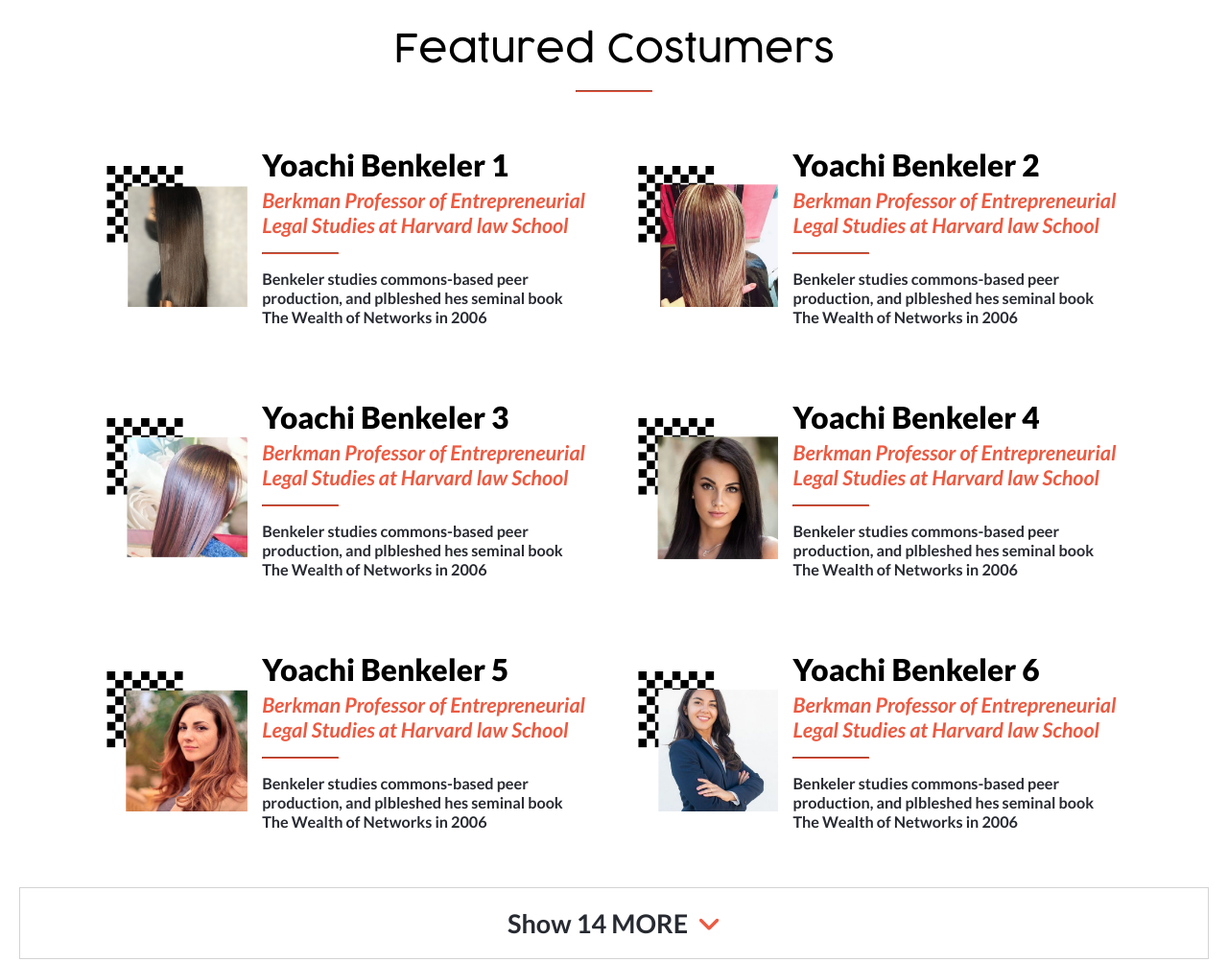
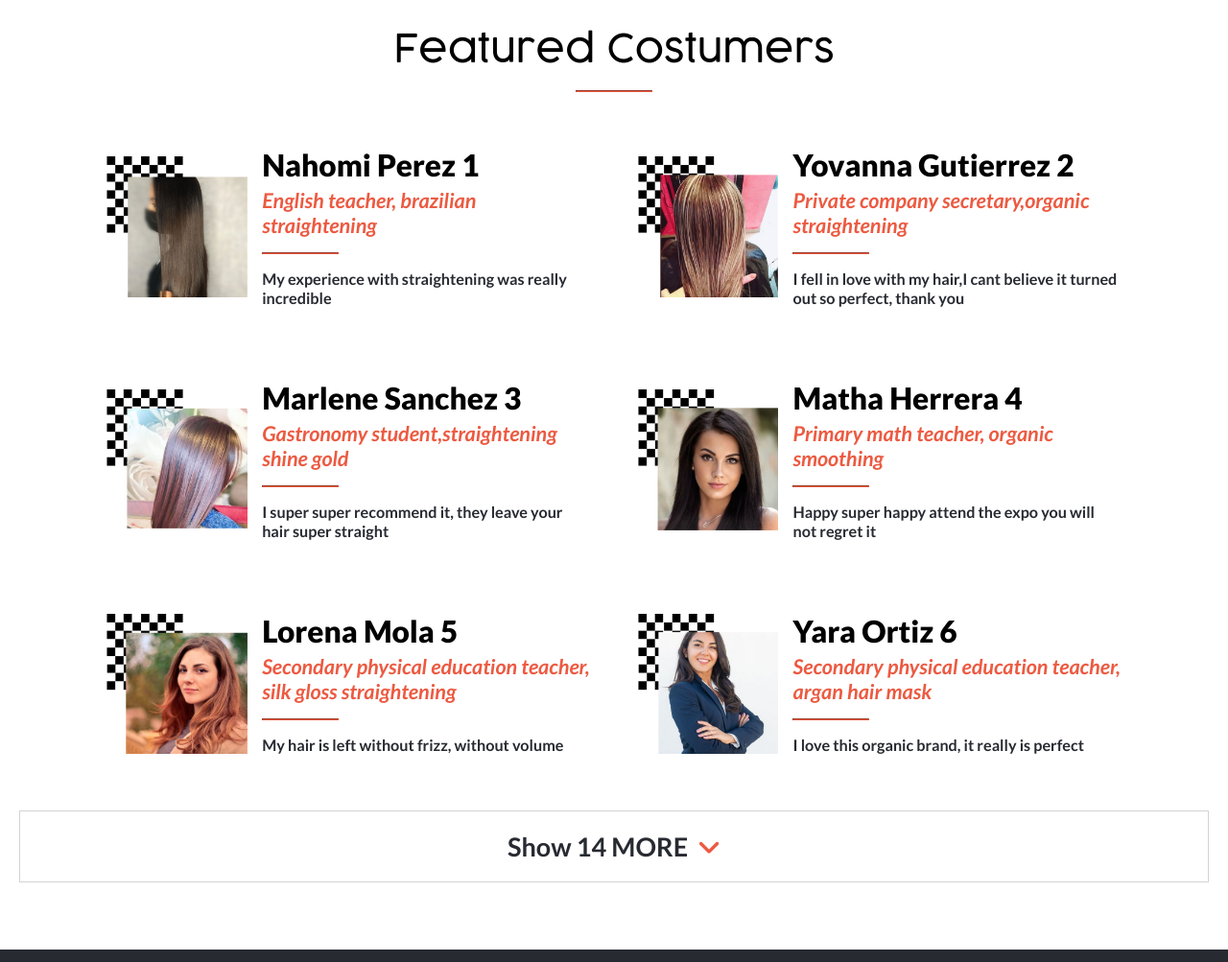
Before and after one commit to LuisDavidRodriguez/capstone-1, a website with bundled scripts: page index.html in a window 1280 px wide. Shown: the part 1340-2343 px from the top of the page at 96% size. Built offline with nearby package versions, Linux system fonts and the light colour scheme.

Commit message:
Add animation to the cards

```diff
--- a/index.html
+++ b/index.html
@@ -82,7 +82,7 @@
             </article>
 
             <a id="showMoreSpeakers" href="#!" class="btn-2">MORE <i class="fa-solid fa-angle-down"></i></a>
-            <a id="hideSpeakers" href="#!" class="btn-2">Hide <i class="fa-solid fa-angle-up"></i></a>
+            <a id="hideSpeakers" href="#news" class="btn-2">Hide <i class="fa-solid fa-angle-up"></i></a>
         </section>
     </main>
 
--- a/js/projects.js
+++ b/js/projects.js
@@ -7,126 +7,125 @@ const hideMoreBtn = document.querySelector('#hideSpeakers');
 const speakersData = [
   {
     image: 'images/presenters/1.png',
-    name: 'Yoachi Benkeler 1',
-    carier: 'Berkman Professor of Entrepreneurial Legal Studies at Harvard law School',
-    expirience: 'Benkeler studies commons-based peer production, and plbleshed hes seminal book The Wealth of Networks in 2006',
+    name: 'Nahomi Perez 1',
+    carier: 'English teacher, brazilian straightening',
+    expirience: 'My experience with straightening was really incredible',
   },
   {
     image: 'images/presenters/2.png',
-    name: 'Yoachi Benkeler 2',
-    carier: 'Berkman Professor of Entrepreneurial Legal Studies at Harvard law School',
-    expirience: 'Benkeler studies commons-based peer production, and plbleshed hes seminal book The Wealth of Networks in 2006',
+    name: 'Yovanna Gutierrez 2',
+    carier: 'Private company secretary,organic straightening ',
+    expirience: 'I fell in love with my hair,I cant believe it turned out so perfect, thank you'
   },
   {
     image: 'images/presenters/3.png',
-    name: 'Yoachi Benkeler 3',
-    carier: 'Berkman Professor of Entrepreneurial Legal Studies at Harvard law School',
-    expirience: 'Benkeler studies commons-based peer production, and plbleshed hes seminal book The Wealth of Networks in 2006',
+    name: 'Marlene Sanchez 3',
+    carier: 'Gastronomy student,straightening shine gold',
+    expirience: 'I super super recommend it, they leave your hair super straight',
   },
   {
     image: 'images/presenters/4.png',
-    name: 'Yoachi Benkeler 4',
-    carier: 'Berkman Professor of Entrepreneurial Legal Studies at Harvard law School',
-    expirience: 'Benkeler studies commons-based peer production, and plbleshed hes seminal book The Wealth of Networks in 2006',
+    name: 'Matha Herrera 4',
+    carier: 'Primary math teacher, organic smoothing',
+    expirience: 'Happy super happy attend the expo you will not regret it',
   },
   {
     image: 'images/presenters/5.png',
-    name: 'Yoachi Benkeler 5',
-    carier: 'Berkman Professor of Entrepreneurial Legal Studies at Harvard law School',
-    expirience: 'Benkeler studies commons-based peer production, and plbleshed hes seminal book The Wealth of Networks in 2006',
+    name: 'Lorena Mola 5',
+    carier: 'Secondary physical education teacher, silk gloss straightening',
+    expirience: 'My hair is left without frizz, without volume',
   },
   {
     image: 'images/presenters/6.png',
-    name: 'Yoachi Benkeler 6',
-    carier: 'Berkman Professor of Entrepreneurial Legal Studies at Harvard law School',
-    expirience: 'Benkeler studies commons-based peer production, and plbleshed hes seminal book The Wealth of Networks in 2006',
+    name: 'Yara Ortiz 6',
+    carier: 'Secondary physical education teacher, argan hair mask',
+    expirience: 'I love this organic brand, it really is perfect',
   },
   {
     image: 'images/presenters/7.png',
-    name: 'Yoachi Benkeler 7',
-    carier: 'Berkman Professor of Entrepreneurial Legal Studies at Harvard law School',
-    expirience: 'Benkeler studies commons-based peer production, and plbleshed hes seminal book The Wealth of Networks in 2006',
+    name: 'Beatriz Villalobos 7',
+    carier: 'Chemical engineering student,hair growth shampoo',
+    expirience: 'I had used several brands to grow my hair and had not been successful until I met yaz fortozo my hair has grown quite a bit',
   },
   {
     image: 'images/presenters/8.png',
-    name: 'Yoachi Benkeler 8',
-    carier: 'Berkman Professor of Entrepreneurial Legal Studies at Harvard law School',
-    expirience: 'Benkeler studies commons-based peer production, and plbleshed hes seminal book The Wealth of Networks in 2006',
+    name: 'Yara Marquez 8',
+    carier: 'Communication, organic straightening',
+    expirience: 'My hair really needed help, im happy',
   },
   {
     image: 'images/presenters/9.png',
-    name: 'Yoachi Benkeler 9',
-    carier: 'Berkman Professor of Entrepreneurial Legal Studies at Harvard law School',
-    expirience: 'Benkeler studies commons-based peer production, and plbleshed hes seminal book The Wealth of Networks in 2006',
+    name: 'Lucila beffman 9',
+    carier: 'Degree in natural sciences, smoothing chocolate',
+    expirience: 'Grateful for the treatment, explanation, and attention, my hair was incredible',
   },
   {
     image: 'images/presenters/10.png',
-    name: 'Yoachi Benkeler 10',
-    carier: 'Berkman Professor of Entrepreneurial Legal Studies at Harvard law School',
-    expirience: 'Benkeler studies commons-based peer production, and plbleshed hes seminal book The Wealth of Networks in 2006',
+    name: 'Lara Rodriguez 10',
+    carier: 'Cosmetologist, chocolate hair mask',
+    expirience: 'After bleaching, this mask has hydrated my hair, I recommend the brand, go to the exhibition',
   },
   {
     image: 'images/presenters/11.png',
-    name: 'Yoachi Benkeler 11',
-    carier: 'Berkman Professor of Entrepreneurial Legal Studies at Harvard law School',
-    expirience: 'Benkeler studies commons-based peer production, and plbleshed hes seminal book The Wealth of Networks in 2006',
+    name: 'Gloria Vazquez 11',
+    carier: 'International trade, organic straightening',
+    expirience: 'After wasting so much time ironing my hair every day, wasting time and money, knowing this straightening has been the best',
   },
   {
     image: 'images/presenters/12.png',
-    name: 'Yoachi Benkeler 12',
-    carier: 'Berkman Professor of Entrepreneurial Legal Studies at Harvard law School',
-    expirience: 'Benkeler studies commons-based peer production, and plbleshed hes seminal book The Wealth of Networks in 2006',
+    name: 'Yug Cortez 12',
+    carier: 'Political Science, Argan Hair Mask',
+    expirience: 'It has hydrated my hair a lot, it is rich and not greasy, the best thing is that it is organic, I love that',
   },
   {
     image: 'images/presenters/13.png',
-    name: 'Yoachi Benkeler 13',
-    carier: 'Berkman Professor of Entrepreneurial Legal Studies at Harvard law School',
-    expirience: 'Benkeler studies commons-based peer production, and plbleshed hes seminal book The Wealth of Networks in 2006',
+    name: 'Dominica Tellez 13',
+    carier: 'Housewife, Brazilian Straightening',
+    expirience: 'It has been an excellent option for me, I highly recommend it.',
   },
   {
     image: 'images/presenters/14.png',
-    name: 'Yoachi Benkeler 14',
-    carier: 'Berkman Professor of Entrepreneurial Legal Studies at Harvard law School',
-    expirience: 'Benkeler studies commons-based peer production, and plbleshed hes seminal book The Wealth of Networks in 2006',
+    name: 'Sonia Colkin 14',
+    carier: 'Commercial manager, organic straightening',
+    expirience: 'If you want to save time, this option is ideal for you, you will no longer have to spend time ironing your hair',
   },
   {
     image: 'images/presenters/15.png',
-    name: 'Yoachi Benkeler 15',
-    carier: 'Berkman Professor of Entrepreneurial Legal Studies at Harvard law School',
-    expirience: 'Benkeler studies commons-based peer production, and plbleshed hes seminal book The Wealth of Networks in 2006',
+    name: 'Julia Monroe 15',
+    carier: 'Student in nutrition, organic straightening',
+    expirience: 'To you who will read this, I highly recommend it, it does not mistreat the hair, on the contrary, your hair is super soft',
   },
   {
     image: 'images/presenters/16.png',
-    name: 'Yoachi Benkeler 16',
-    carier: 'Berkman Professor of Entrepreneurial Legal Studies at Harvard law School',
-    expirience: 'Benkeler studies commons-based peer production, and plbleshed hes seminal book The Wealth of Networks in 2006',
+    name: 'Vianey Pineda 16',
+    carier: 'Public accountant, japanese smoothing',
+    expirience: 'I am delighted that I have not felt discomfort when applying this straightening, I recommend it',
   },
   {
     image: 'images/presenters/17.png',
-    name: 'Yoachi Benkeler 17',
-    carier: 'Berkman Professor of Entrepreneurial Legal Studies at Harvard law School',
-    expirience: 'Benkeler studies commons-based peer production, and plbleshed hes seminal book The Wealth of Networks in 2006',
+    name: 'Sandra Peralta 17',
+    carier: 'Language teacher, smooth shampoo',
+    expirience: 'If you want to continue keeping your hair straight, I recommend this shampoo, it leaves it incredible without frizz and hydrated',
   },
   {
     image: 'images/presenters/18.png',
-    name: 'Yoachi Benkeler 18',
-    carier: 'Berkman Professor of Entrepreneurial Legal Studies at Harvard law School',
-    expirience: 'Benkeler studies commons-based peer production, and plbleshed hes seminal book The Wealth of Networks in 2006',
+    name: 'Mayra Fuentes 18',
+    carier: 'Student in business administration, organic straightening and maintenance kit',
+    expirience: 'Happy with the collection, they gave me a kit and it is perfect to keep my hair straight',
   },
   {
     image: 'images/presenters/19.png',
-    name: 'Yoachi Benkeler 19',
-    carier: 'Berkman Professor of Entrepreneurial Legal Studies at Harvard law School',
-    expirience: 'Benkeler studies commons-based peer production, and plbleshed hes seminal book The Wealth of Networks in 2006',
+    name: 'Dennise Nuñez 19',
+    carier: 'Public accountant, organic straightening',
+    expirience: 'This straightening is not uncomfortable like others, and it leaves the hair super beautiful, I recommend it',
   },
   {
     image: 'images/presenters/20.png',
-    name: 'Yoachi Benkeler 20',
-    carier: 'Berkman Professor of Entrepreneurial Legal Studies at Harvard law School',
-    expirience: 'Benkeler studies commons-based peer production, and plbleshed hes seminal book The Wealth of Networks in 2006',
+    name: 'Brenda Valderas 20',
+    carier: 'Diving, organic straightening and argan hair mask',
+    expirience: 'With my activity I had horrible hair, these products have helped me a lot to restore it, I recommend them go to the expo',
   },
 ];
-
 class CardsManager {
   constructor(parentContainer) {
     this.cards = [];
@@ -170,12 +169,24 @@ class CardsManager {
         this.itemsRemain = 0;
         break;
       }
+      // when the card is added to the parent now is displayed add a transition to disappear the card
+      this.cards[i].classList.add('translate');
       this.parentContainer.append(this.cards[i]);
     }
 
+    // calculate again the items remain and items displayed to always have the newest values
     this.setItemsDisplayed();
-    // how many items are left to be displayed
     this.setItemsRemain();
+
+    // remove the transition you must give a little delay once the card is displayed
+    // the card is hidden once the timer goes of it remove the translate class
+    // and the cards are shown with a little and nice effect
+    setTimeout(() => {
+      const item = this.parentContainer.querySelectorAll('.card-speakers');
+      item.forEach((element) => {
+        element.classList.remove('translate');
+      });
+    }, 200);
   }
 
   removeCards() {
@@ -200,7 +211,6 @@ function createCards(arr = speakersData) {
 
     card.id = `speaker${index}`;
     card.classList.add('card-speakers', 'col-12-base', 'col-12-desktop', 'col-5-xlarge');
-    card.classList.add('invisible');
     image.classList.add('card-img');
     cardBody.classList.add('card-body');
     title.classList.add('card-title');
--- a/sass/4_components/_cards.scss
+++ b/sass/4_components/_cards.scss
@@ -78,7 +78,7 @@
   overflow: hidden;
   padding: 2% 1%;
   text-align: start;
-  transition: all 0.3s linear;
+  transition: all 0.5s linear;
   border: 2px solid transparent;
   cursor: pointer;
 
@@ -117,6 +117,11 @@
     border: 1px solid f.get-color('secundary');
   }
 
+  &.translate {
+    position: relative;
+    transform: scale(0);
+  }
+
 }
 
 .card-events {
```
Also changed, not shown: css/style.css, 1 other file.
